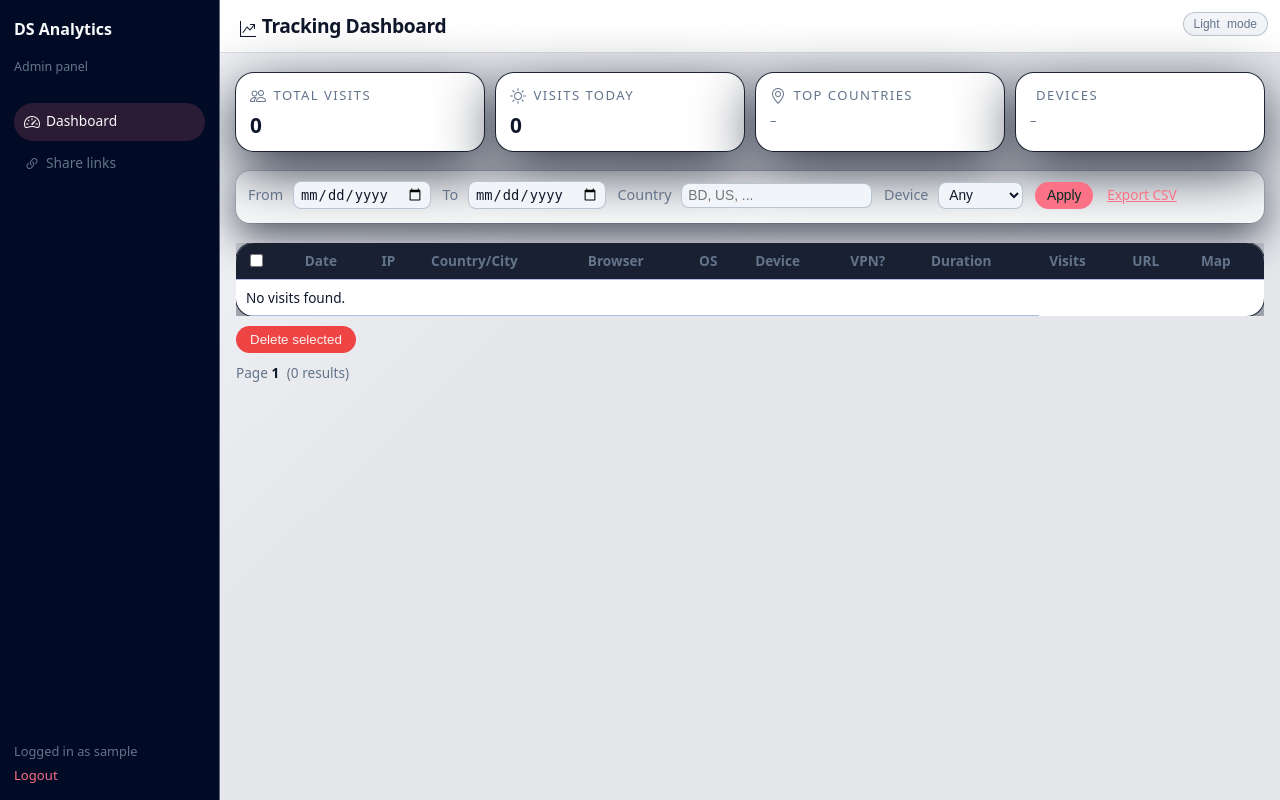
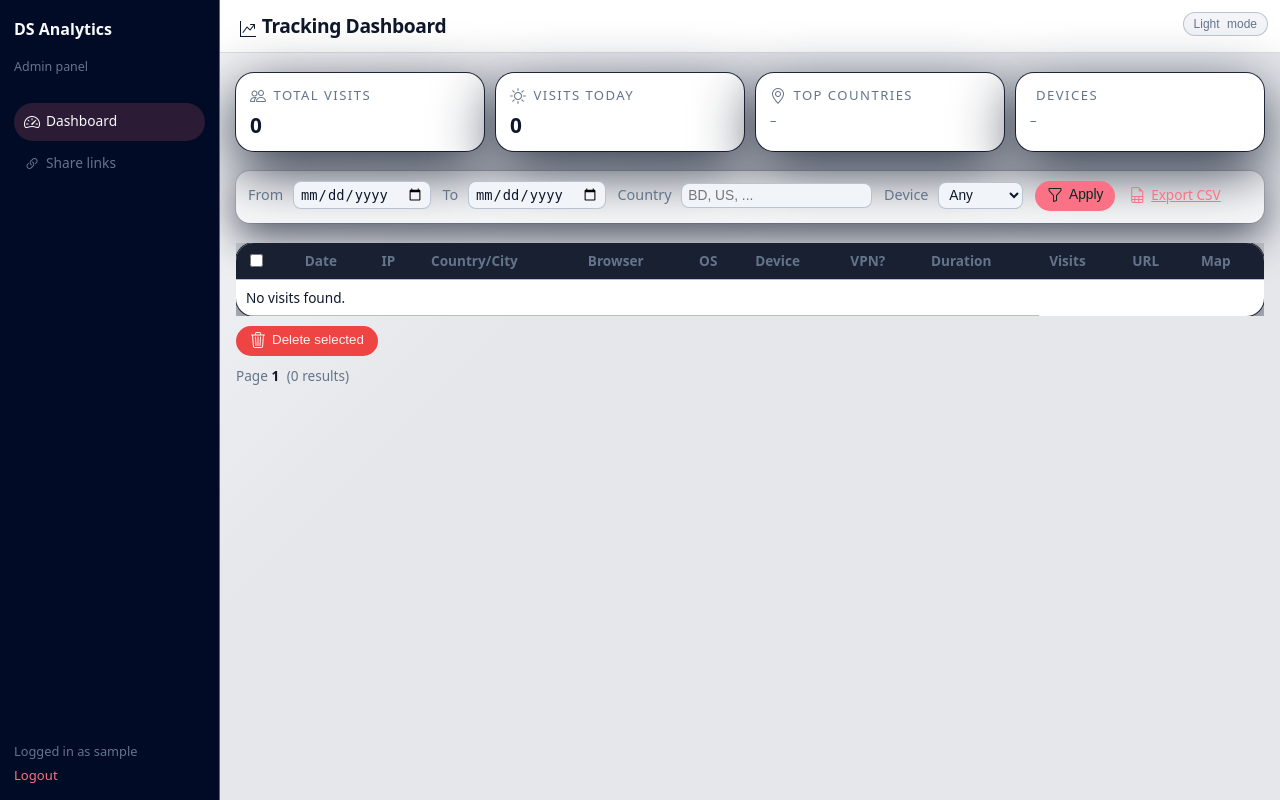
Before and after one commit to eHawking/projectt, a PHP site: page /admin/dashboard in a window 1280 px wide. Run offline with PHP 8.4, Linux system fonts and the light colour scheme; the visitor is signed in with stand-in values (Sample User, id 1); data that the repository does not hold is empty; a stand-in replaces the project's code that opens the database connection; some libraries are stand-ins or nearby versions.

Commit message:
Enhance admin/landing UI with Bootstrap icons

```diff
--- a/admin/dashboard.php
+++ b/admin/dashboard.php
@@ -554,8 +554,8 @@
                 <option value="tablet" <?= $deviceType === 'tablet' ? 'selected' : '' ?>>Tablet</option>
             </select>
 
-            <button type="submit">Apply</button>
-            <a href="/admin/export?<?= http_build_query(['date_from' => $dateFrom, 'date_to' => $dateTo, 'country' => $country, 'device_type' => $deviceType]) ?>" style="margin-left: 10px;">Export CSV</a>
+            <button type="submit"><i class="bi bi-funnel icon-inline"></i>Apply</button>
+            <a href="/admin/export?<?= http_build_query(['date_from' => $dateFrom, 'date_to' => $dateTo, 'country' => $country, 'device_type' => $deviceType]) ?>" style="margin-left: 10px;"><i class="bi bi-file-earmark-spreadsheet icon-inline"></i>Export CSV</a>
         </form>
     </div>
 
@@ -615,7 +615,7 @@
                     <td style="max-width: 260px; overflow-wrap: anywhere;"><?= h($v['url'] ?? '') ?></td>
                     <td>
                         <?php if ($mapUrl !== ''): ?>
-                            <a href="<?= h($mapUrl) ?>" target="_blank">Map</a>
+                            <a href="<?= h($mapUrl) ?>" target="_blank"><i class="bi bi-geo-alt icon-inline"></i>Map</a>
                         <?php else: ?>
                             -
                         <?php endif; ?>
@@ -708,7 +708,7 @@
             <?php endif; ?>
         </div>
         <div class="bulk-actions">
-            <button type="submit" onclick="return confirm('Delete selected visits? This cannot be undone.');">Delete selected</button>
+            <button type="submit" onclick="return confirm('Delete selected visits? This cannot be undone.');"><i class="bi bi-trash3 icon-inline"></i>Delete selected</button>
         </div>
     </form>
 
--- a/admin/share_links.php
+++ b/admin/share_links.php
@@ -669,9 +669,9 @@
                         <?php endif; ?>
                     </td>
                     <td>
-                        <a href="<?= h($shareUrl) ?>" target="_blank">Open</a>
+                        <a href="<?= h($shareUrl) ?>" target="_blank"><i class="bi bi-box-arrow-up-right icon-inline"></i>Open</a>
                         |
-                        <a href="/admin/share_links?delete=<?= (int)$row['id'] ?>" onclick="return confirm('Delete this share link?');">Delete</a>
+                        <a href="/admin/share_links?delete=<?= (int)$row['id'] ?>" onclick="return confirm('Delete this share link?');"><i class="bi bi-trash3 icon-inline"></i>Delete</a>
                     </td>
                 </tr>
             <?php endforeach; ?>
--- a/admin/visit.php
+++ b/admin/visit.php
@@ -276,7 +276,7 @@
     <h1><i class="bi bi-eye icon-inline"></i>Visit details</h1>
 </header>
 <div class="container">
-    <p style="margin: 0 0 10px 0;"><a href="/admin/dashboard" style="color: var(--accent); text-decoration: none;">&larr; Back to dashboard</a></p>
+    <p style="margin: 0 0 10px 0;"><a href="/admin/dashboard" style="color: var(--accent); text-decoration: none;"><i class="bi bi-arrow-left-circle icon-inline"></i>Back to dashboard</a></p>
     <h2>Visit #<?= (int)$visit['id'] ?></h2>
     <table>
         <tr><th>Date</th><td><?= h($visit['created_at']) ?></td></tr>
@@ -296,7 +296,7 @@
             $mapUrl = 'https://www.google.com/maps/search/?api=1&query=' . rawurlencode((string)$visit['ip']);
         }
         ?>
-        <tr><th>Map</th><td><?php if ($mapUrl !== ''): ?><a href="<?= h($mapUrl) ?>" target="_blank">Open map</a><?php endif; ?></td></tr>
+        <tr><th>Map</th><td><?php if ($mapUrl !== ''): ?><a href="<?= h($mapUrl) ?>" target="_blank"><i class="bi bi-geo-alt icon-inline"></i>Open map</a><?php endif; ?></td></tr>
         <tr><th>ISP</th><td><?= h($visit['isp'] ?? '') ?></td></tr>
         <?php
         $vpnSuspected = false;
--- a/landing.php
+++ b/landing.php
@@ -410,8 +410,8 @@
                     only for our own analytics and is not shared with third parties.
                 </p>
                 <div class="buttons">
-                    <button id="btn-allow-location">Allow location</button>
-                    <button id="btn-no-location">Continue without location</button>
+                    <button id="btn-allow-location"><i class="bi bi-geo-alt-fill icon-inline"></i>Allow location</button>
+                    <button id="btn-no-location"><i class="bi bi-arrow-right-circle icon-inline"></i>Continue without location</button>
                 </div>
             </div>
 
```
